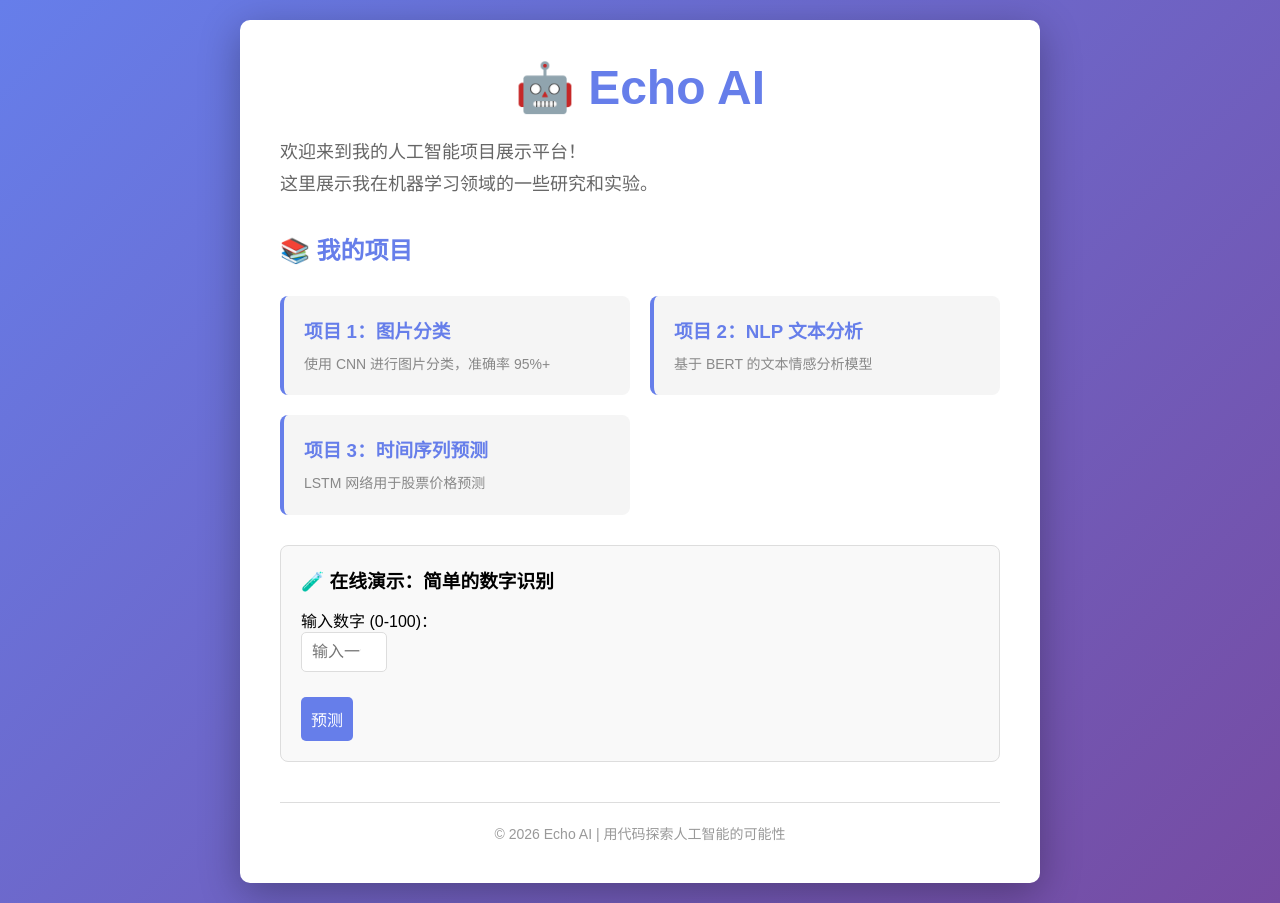
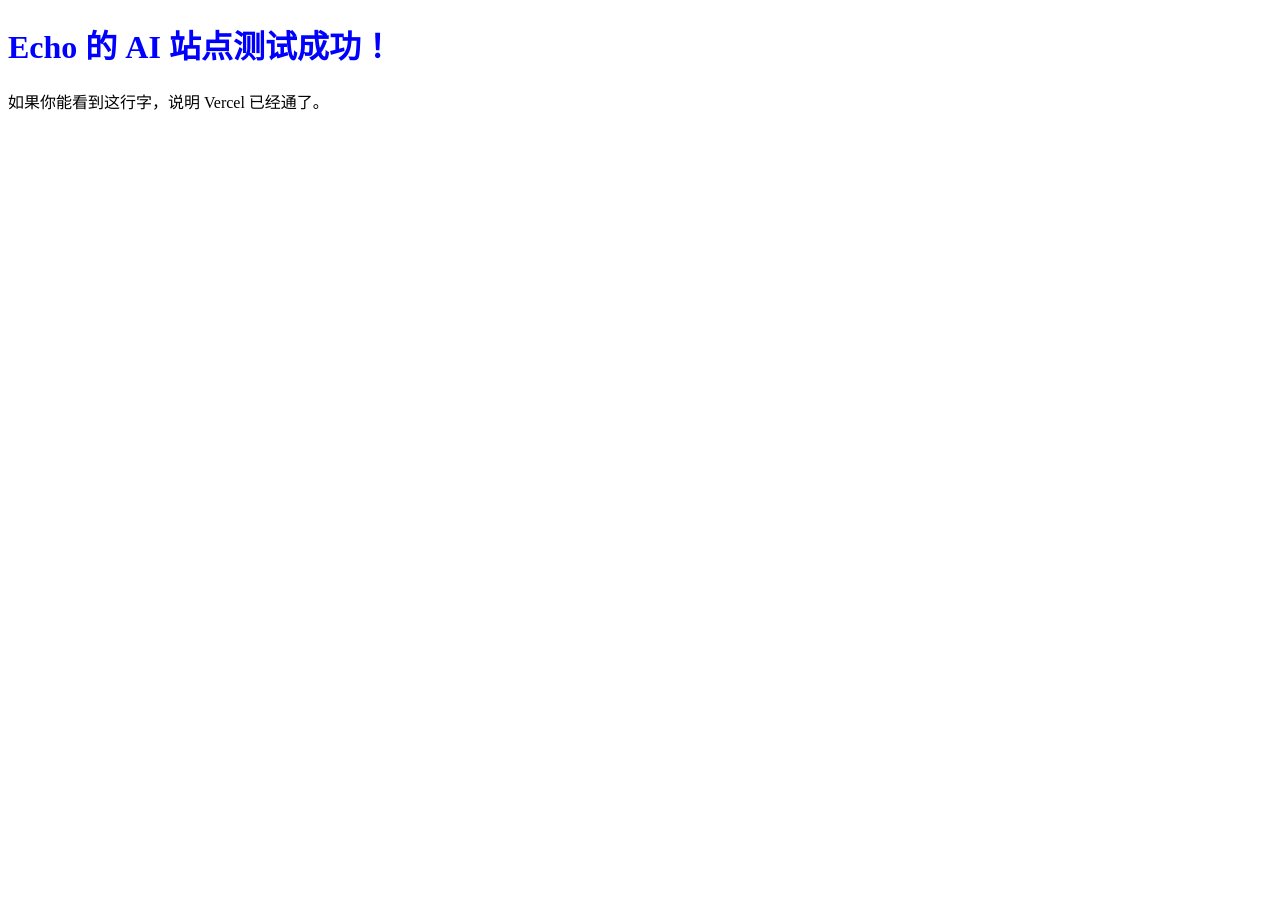
Before and after one commit to jvviha5-boop/echo.website, a plain HTML site: page echo.website/index.html in a window 1280 px wide. After the commit the page ends 800 px from the top, so only its background shows below. Drawn offline with Linux system fonts and the light colour scheme.

Commit message:
Replace original HTML with a test page

```diff
--- a/echo.website/index.html
+++ b/echo.website/index.html
@@ -1,186 +1,8 @@
 <!DOCTYPE html>
-<html lang="zh-CN">
-<head>
-    <meta charset="UTF-8">
-    <meta name="viewport" content="width=device-width, initial-scale=1.0">
-    <title>Echo - 我的 AI 作品展示</title>
-    <style>
-        * {
-            margin: 0;
-            padding: 0;
-            box-sizing: border-box;
-        }
-
-        body {
-            font-family: 'Microsoft YaHei', Arial, sans-serif;
-            background: linear-gradient(135deg, #667eea 0%, #764ba2 100%);
-            min-height: 100vh;
-            padding: 20px;
-        }
-
-        .container {
-            max-width: 800px;
-            margin: 0 auto;
-            background: white;
-            padding: 40px;
-            border-radius: 10px;
-            box-shadow: 0 10px 40px rgba(0,0,0,0.3);
-        }
-
-        h1 {
-            color: #667eea;
-            font-size: 48px;
-            margin-bottom: 20px;
-            text-align: center;
-        }
-
-        .intro {
-            color: #666;
-            font-size: 18px;
-            margin-bottom: 30px;
-            line-height: 1.8;
-        }
-
-        .projects {
-            display: grid;
-            grid-template-columns: repeat(auto-fit, minmax(250px, 1fr));
-            gap: 20px;
-            margin: 30px 0;
-        }
-
-        .project-card {
-            background: #f5f5f5;
-            padding: 20px;
-            border-radius: 8px;
-            border-left: 4px solid #667eea;
-        }
-
-        .project-card h3 {
-            color: #667eea;
-            margin-bottom: 10px;
-        }
-
-        .project-card p {
-            color: #888;
-            font-size: 14px;
-            line-height: 1.6;
-        }
-
-        .ml-demo {
-            margin: 30px 0;
-            padding: 20px;
-            background: #f9f9f9;
-            border-radius: 8px;
-            border: 1px solid #ddd;
-        }
-
-        .input-group {
-            margin: 15px 0;
-        }
-
-        input, button {
-            padding: 10px;
-            font-size: 16px;
-            border: 1px solid #ddd;
-            border-radius: 5px;
-        }
-
-        button {
-            background: #667eea;
-            color: white;
-            border: none;
-            cursor: pointer;
-            margin-top: 10px;
-        }
-
-        button:hover {
-            background: #764ba2;
-        }
-
-        .result {
-            margin-top: 15px;
-            padding: 15px;
-            background: #e8f4f8;
-            border-radius: 5px;
-            color: #333;
-            display: none;
-        }
-
-        footer {
-            margin-top: 40px;
-            padding-top: 20px;
-            border-top: 1px solid #ddd;
-            text-align: center;
-            color: #999;
-            font-size: 14px;
-        }
-    </style>
-</head>
+<html>
+<head><meta charset="UTF-8"></head>
 <body>
-    <div class="container">
-        <h1>🤖 Echo AI</h1>
-
-        <div class="intro">
-            <p>欢迎来到我的人工智能项目展示平台！</p>
-            <p>这里展示我在机器学习领域的一些研究和实验。</p>
-        </div>
-
-        <h2 style="color: #667eea; margin: 20px 0;">📚 我的项目</h2>
-
-        <div class="projects">
-            <div class="project-card">
-                <h3>项目 1：图片分类</h3>
-                <p>使用 CNN 进行图片分类，准确率 95%+</p>
-            </div>
-            <div class="project-card">
-                <h3>项目 2：NLP 文本分析</h3>
-                <p>基于 BERT 的文本情感分析模型</p>
-            </div>
-            <div class="project-card">
-                <h3>项目 3：时间序列预测</h3>
-                <p>LSTM 网络用于股票价格预测</p>
-            </div>
-        </div>
-
-        <div class="ml-demo">
-            <h3>🧪 在线演示：简单的数字识别</h3>
-            <div class="input-group">
-                <label>输入数字 (0-100)：</label><br>
-                <input type="number" id="inputNum" placeholder="输入一个数字" min="0" max="100">
-            </div>
-            <button onclick="predictML()">预测</button>
-            <div id="result" class="result"></div>
-        </div>
-
-        <footer>
-            <p>© 2026 Echo AI | 用代码探索人工智能的可能性</p>
-        </footer>
-    </div>
-
-    <script>
-        function predictML() {
-            const input = document.getElementById('inputNum').value;
-            const resultDiv = document.getElementById('result');
-
-            if (!input) {
-                alert('请输入一个数字！');
-                return;
-            }
-
-            const num = parseInt(input);
-            let prediction = '';
-
-            if (num < 33) {
-                prediction = '预测：小数值 📉';
-            } else if (num < 67) {
-                prediction = '预测：中等数值 📊';
-            } else {
-                prediction = '预测：大数值 📈';
-            }
-
-            resultDiv.textContent = `输入: ${num} | ${prediction}`;
-            resultDiv.style.display = 'block';
-        }
-    </script>
+    <h1 style="color: blue;">Echo 的 AI 站点测试成功！</h1>
+    <p>如果你能看到这行字，说明 Vercel 已经通了。</p>
 </body>
 </html>
```
